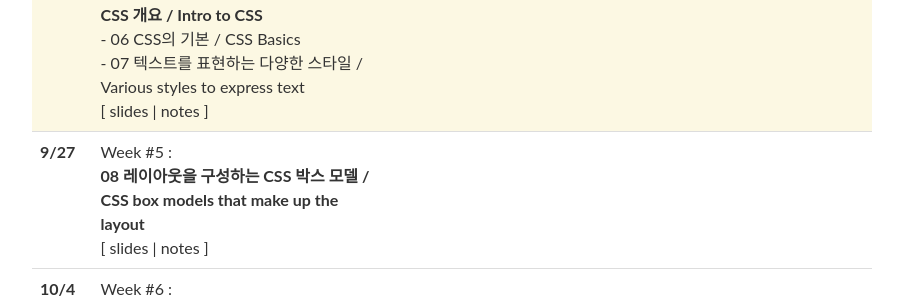
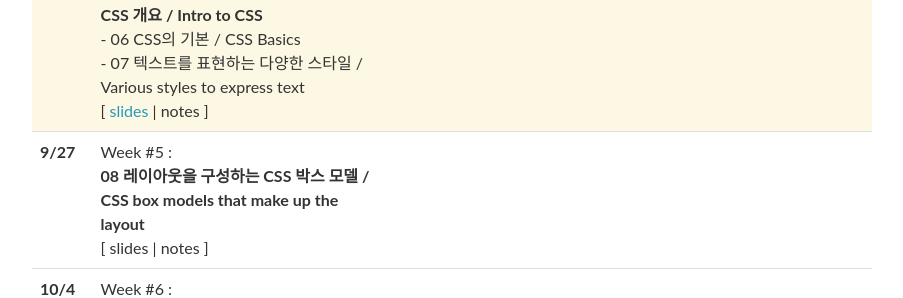
Before and after one commit to 2023-aaronkr/ut-web, a Jekyll site: the page built from _pages/lectures.md, in a window 1280 px wide and 900 px high, scrolled down 737 px. Shown: the part 159-457 px from the top of the window, without its empty margins (188-1091 px from the left). Built offline with Jekyll 4.4.1, drawn with Linux system fonts in a browser that asks for light colours; nearby versions of some CDN libraries; comment, search, counter and statistics services are not loaded; part of the change alters nothing that is shown.

```diff
--- a/_data/lectures.yml
+++ b/_data/lectures.yml
@@ -46,7 +46,7 @@
     <strong>CSS 개요 / Intro to CSS</strong> <br />
     - 06 CSS의 기본 / CSS Basics <br />
     - 07 텍스트를 표현하는 다양한 스타일 / Various styles to express text
-  slides:
+  slides: "https://docs.google.com/presentation/d/1p5Q99nGIXb0XcSgzmT-4BMr_-jBTq10NtLKUudrKnFg/edit?usp=sharing"
   readings:
   logistics:
 
```
